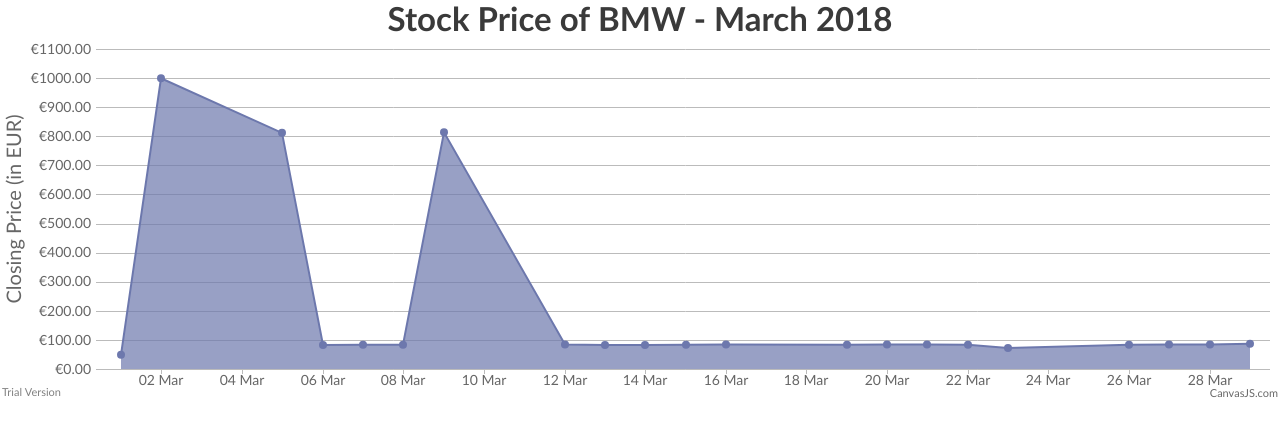
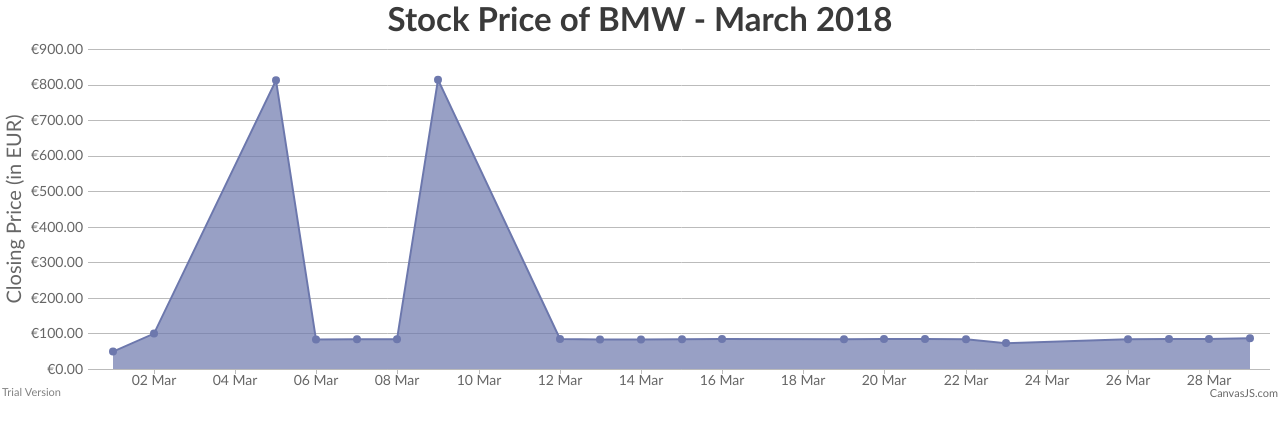
Before and after one commit to cgungaloo/chart-app, a React (Create React App) app: page / in a window 1280 px wide. Shown: the top 436 px of the page. Built offline with nearby package versions, Linux system fonts and the light colour scheme.

Commit message:
testing hook from repo

```diff
--- a/src/App.js
+++ b/src/App.js
@@ -37,7 +37,7 @@
         yValueFormatString: "€##0.00",
         dataPoints: [
           { x: new Date("2018-03-01"), y: 50.3},
-          { x: new Date("2018-03-02"), y: 1000.97},
+          { x: new Date("2018-03-02"), y: 100.97},
           { x: new Date("2018-03-05"), y: 813.49},
           { x: new Date("2018-03-06"), y: 84.16},
           { x: new Date("2018-03-07"), y: 84.86},
```
